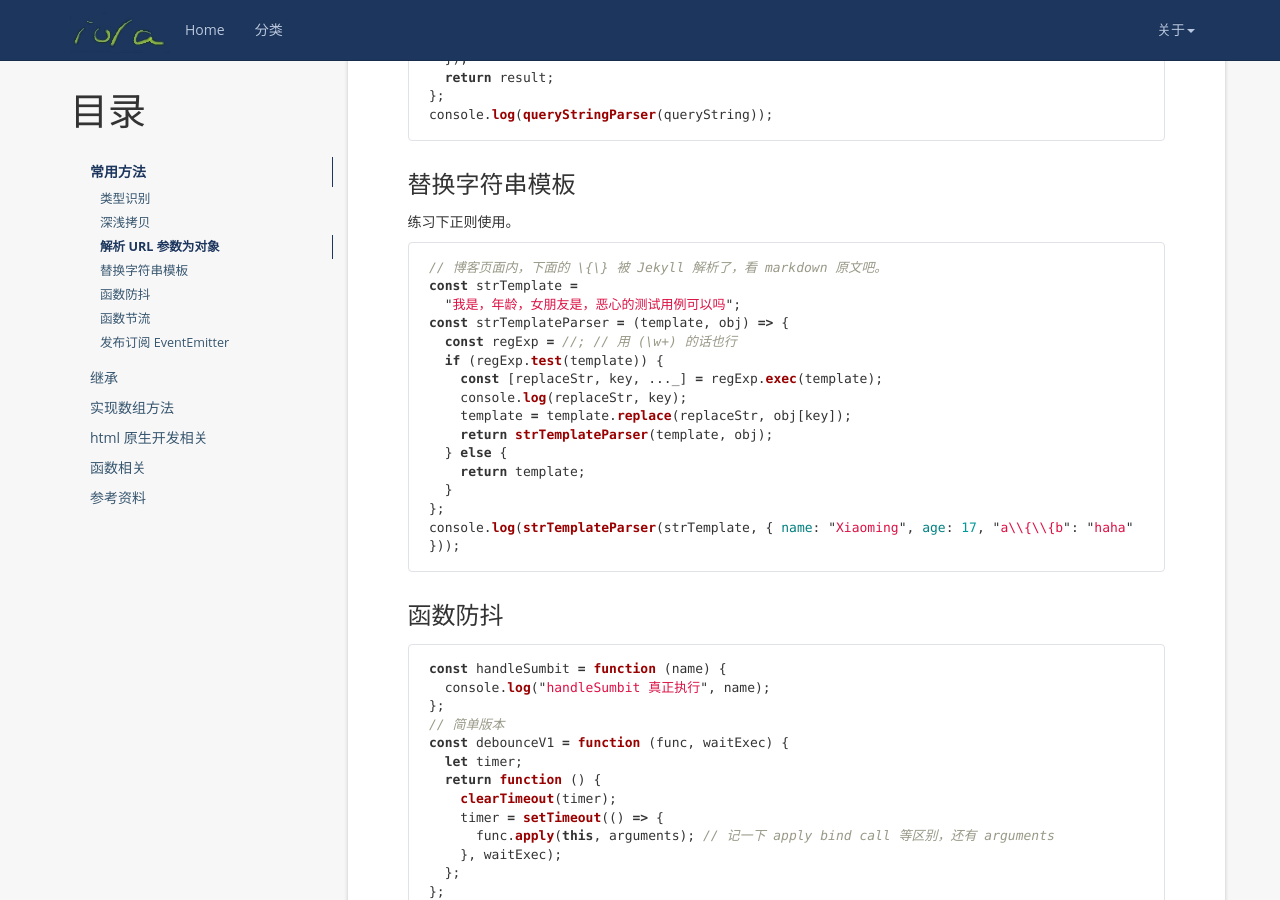
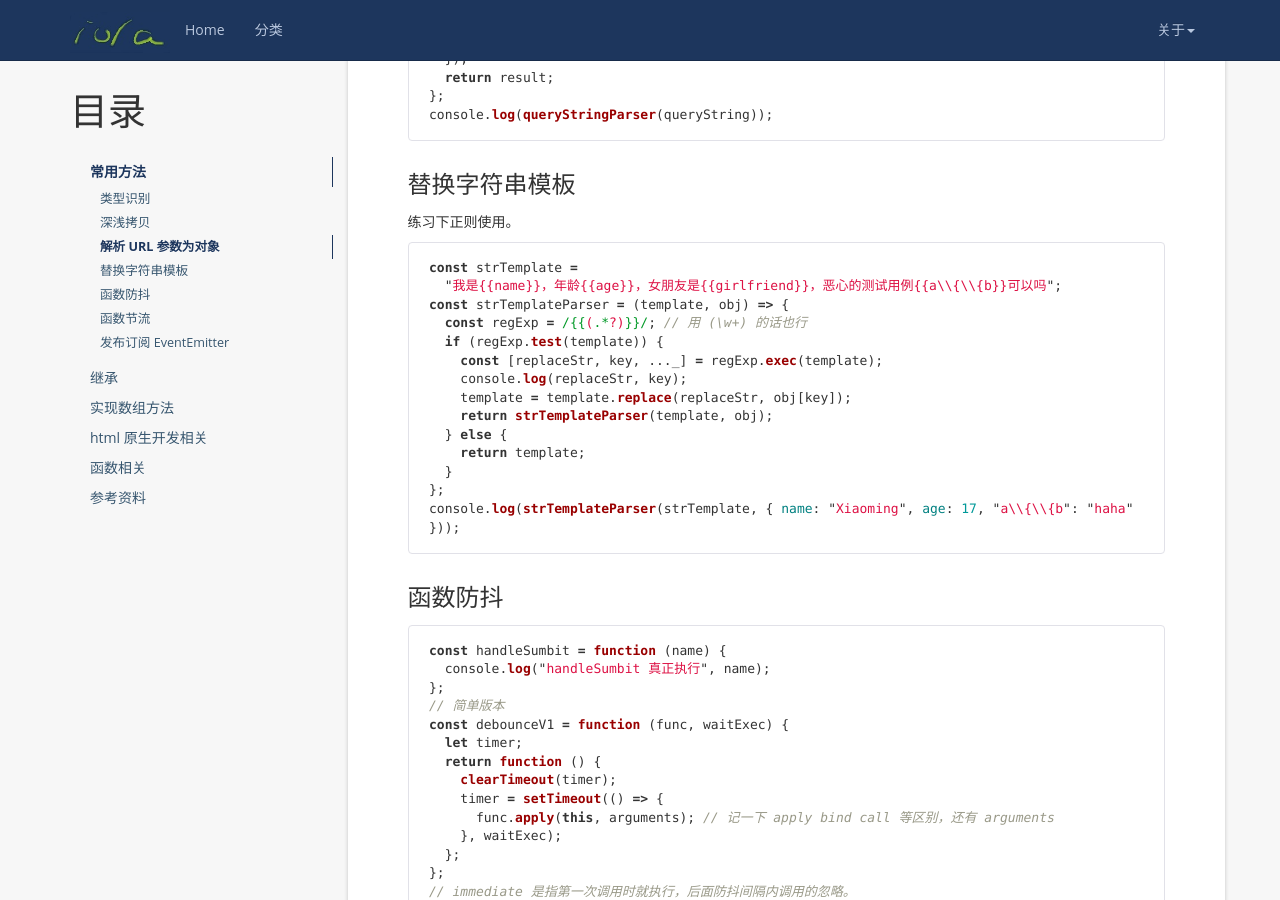
Before and after one commit to iola1999/iola1999.github.io, a Jekyll site: the page built from _posts/2021-04-05-JavaScript-basics-review.markdown, in a window 1280 px wide and 900 px high, scrolled down 2251 px. Built offline with Jekyll 4.4.1, drawn with Linux system fonts in a browser that asks for light colours; nearby versions of some CDN libraries; comment, search, counter and statistics services are not loaded; a style sheet for code colours, icons or effects is not loaded; some of the changed text lies outside the part shown.

Commit message:
JavaScript-basics-review reduce 允许不传第二个参数；避免 Jekyll 转义花括号

````diff
--- a/_posts/2021-04-05-JavaScript-basics-review.markdown
+++ b/_posts/2021-04-05-JavaScript-basics-review.markdown
@@ -124,8 +124,8 @@ console.log(queryStringParser(queryString));
 
 练习下正则使用。
 
+{% raw %}
 ```javascript
-// 博客页面内，下面的 \{\} 被 Jekyll 解析了，看 markdown 原文吧。
 const strTemplate =
   "我是{{name}}，年龄{{age}}，女朋友是{{girlfriend}}，恶心的测试用例{{a\\{\\{b}}可以吗";
 const strTemplateParser = (template, obj) => {
@@ -141,6 +141,7 @@ const strTemplateParser = (template, obj) => {
 };
 console.log(strTemplateParser(strTemplate, { name: "Xiaoming", age: 17, "a\\{\\{b": "haha" }));
 ```
+{% endraw %}
 
 ### 函数防抖
 
@@ -647,7 +648,7 @@ console.log(Object.prototype.toString.call2([]))
 
 ### 实现 函数原型方法 apply
 
-apply 区别是 函数参数用数组传入。TODO：null等边界情况未考虑
+apply 区别是 函数参数用数组传入。TODO：null 等边界情况未考虑
 
 ```javascript
 Function.prototype.apply2 = function (obj) {
````
Also changed, not shown: other parts of _posts/2021-04-05-JavaScript-basics-review.markdown (+6 -6 lines).
